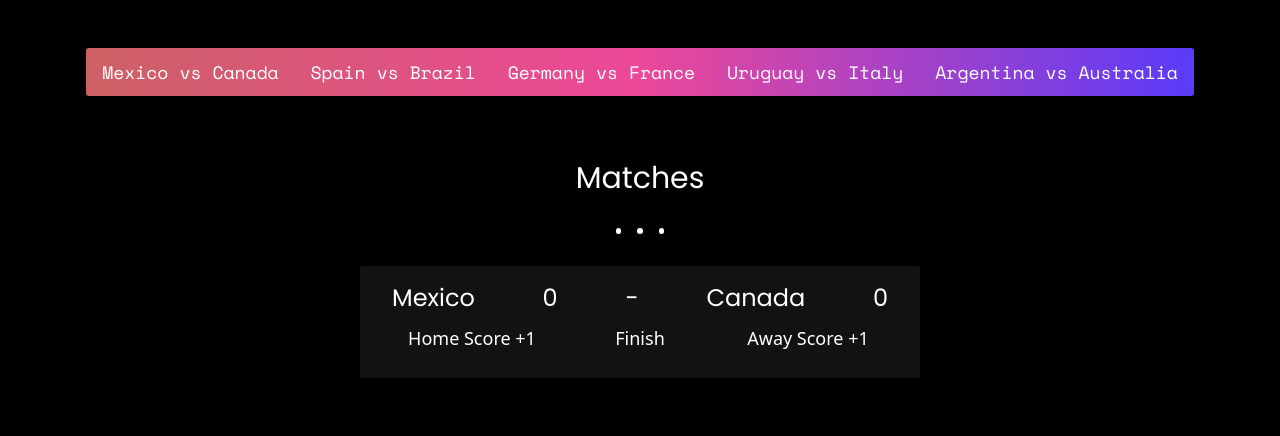
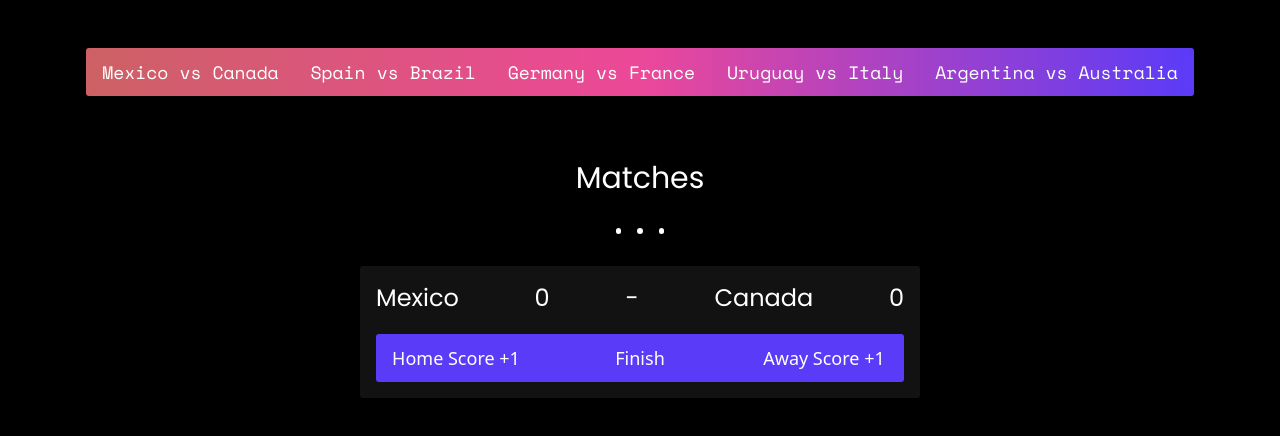
Before and after one commit to Yevhenbk/football-score-board, a Next.js app: page / in a window 1280 px wide. Both pictures are taken after a click on the element "Mexico vs Canada". Shown: the top 436 px of the page. Built offline with nearby package versions, Linux system fonts and the light colour scheme.

Commit message:
Change style

```diff
--- a/src/components/UI/MatchItem.tsx
+++ b/src/components/UI/MatchItem.tsx
@@ -12,8 +12,8 @@ interface Props {
 const MatchItem: FC<Props> = (props) => {
   return (
     <div
-      className='flex flex-col w-[35rem] justify-center
-      text-2xl bg-[#4444] items-center py-4 px-8 rounded-[3px]'
+      className='flex flex-col w-[35rem] justify-center gap-5
+      text-2xl bg-[#4444] items-center p-4 rounded-[3px]'
       data-testid={props.testId}
     >
       <div
@@ -38,7 +38,7 @@ const MatchItem: FC<Props> = (props) => {
       </div>
       <div
         className='flex flex-row justify-between
-        items-center w-[100%]'
+        items-center w-[100%] bg-[#5A3BF8] rounded-[3px]'
       >
         {props.children}
       </div>
```
